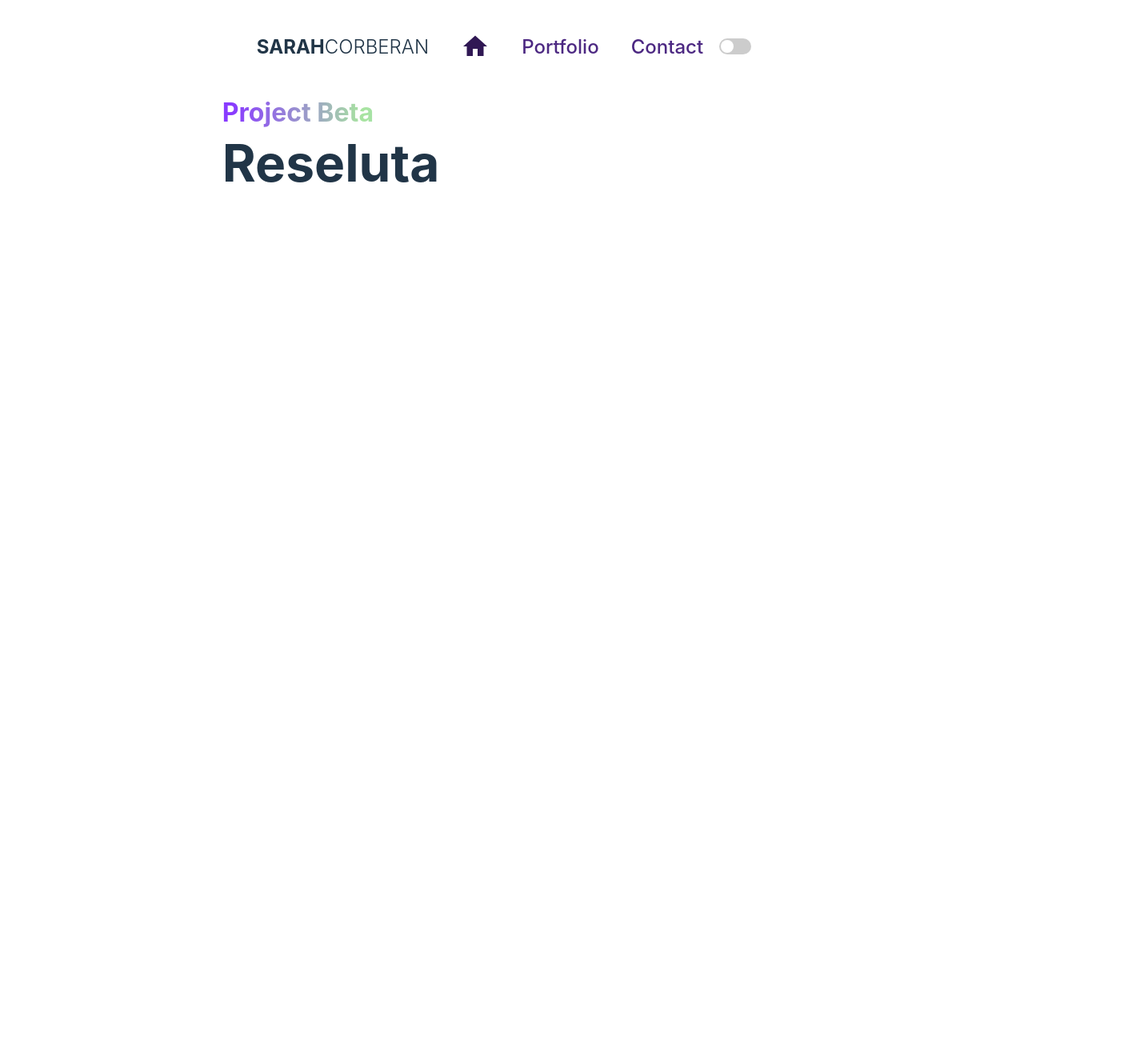
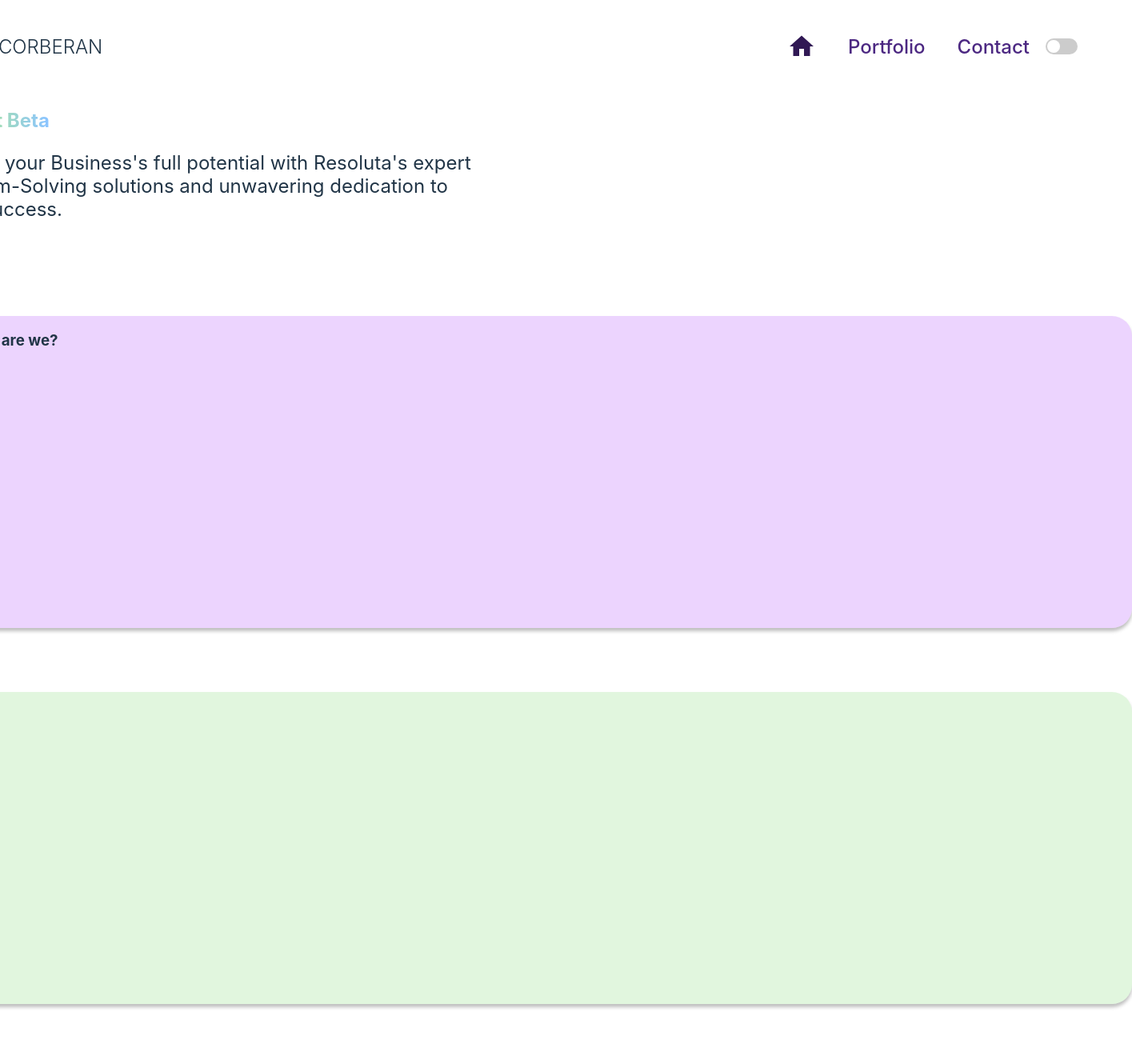
Before and after one commit to scorberan/Project_Gamma, a React (Vite) app: page /reseluta in a window 1280 px wide. Shown: the top 1330 px of the page at 80% size, 1415 px wide, since content can reach past the window. Before the commit the page ends 800 px from the top, so only its background shows below. Built offline with nearby package versions, Linux system fonts and the light colour scheme.

Commit message:
redesign the concepted of inside the projects and added some styles to the swiper

```diff
--- a/src/components/gallery/gallery.scss
+++ b/src/components/gallery/gallery.scss
@@ -21,3 +21,27 @@
   object-fit: cover;
   border-radius: 25px;
 }
+.swiper-pagination,
+.swiper-pagination-clickable,
+.swiper-pagination-bullets,
+.swiper-pagination-horizontal {
+  padding: 5px;
+  width: 171px;
+  border-radius: 25px;
+}
+
+.swiper-pagination-bullet-active {
+  opacity: var(--swiper-pagination-bullet-opacity, 1);
+  background: var(--swiper-pagination-color, var(--color-dark-purple));
+}
+
+.swiper-pagination-bullet {
+  width: var(
+    --swiper-pagination-bullet-width,
+    var(--swiper-pagination-bullet-size, 32px)
+  );
+  height: var(
+    --swiper-pagination-bullet-height,
+    var(--swiper-pagination-bullet-size, 32px)
+  );
+}
--- a/src/components/icons/icons.scss
+++ b/src/components/icons/icons.scss
@@ -1,7 +1,3 @@
-.icon-flags {
-  padding-left: 10px;
-}
-
 .icon-adobe {
   padding-left: 10px;
 }
--- a/src/views/project-beta/ProjectBeta.jsx
+++ b/src/views/project-beta/ProjectBeta.jsx
@@ -1,15 +1,34 @@
 import "./beta.scss";
-import GradientTitle from "../../components/titles/GradientTitle";
+//import ImgReseluta from "../../assets/images/iphone-mockup.png";
+//import GradientTitle from "../../components/titles/GradientTitle";
 import Topbar from "../../components/topbar/Topbar";
+//import ProjectBackgroundTop from "../../components/projects-background/ProjectBackground_Top";
+//import ProjectBackgroundBottom from "../../components/projects-background/ProjectBackground_Bottom";
 
 function ProjectBeta() {
   return (
     <>
-      <section>
+      <section className="background-linear-gradient">
         <Topbar></Topbar>
-
-        <GradientTitle>Project Beta</GradientTitle>
-        <h1 className="title">Reseluta </h1>
+        <div className="title-container">
+          <h2 className="gradient-title">Project Beta</h2>
+          <p className="subtitle">
+            Unlock your Business's full potential with Resoluta's expert
+            Problem-Solving solutions and unwavering dedication to your success.
+          </p>
+        </div>
+        <div className="beta-content">
+          <div className="background-beta-purple">
+            <div>
+              <div className="info-title">
+                <h3>Reseluta?Who are we?</h3>
+              </div>
+              <div></div>
+            </div>
+          </div>
+          <div className="background-beta-green"></div>
+          <div className="background-beta-blue"></div>
+        </div>
       </section>
     </>
   );
--- a/src/views/project-beta/beta.scss
+++ b/src/views/project-beta/beta.scss
@@ -0,0 +1,48 @@
+.title-container {
+  width: 672px;
+  padding-left: 55px;
+}
+.gradient-title {
+  background: linear-gradient(
+    90deg,
+    #893bff 2.68%,
+    #a8e4a0 8.5%,
+    #8cc5ff 20.69%
+  );
+  -webkit-background-clip: text;
+  -webkit-text-fill-color: transparent;
+  background-clip: text;
+}
+.subtitle {
+  font-size: 24px;
+}
+
+.background-beta-purple {
+  background: rgba(201, 131, 253, 0.35);
+  width: 1550px;
+  height: 390px;
+  border-radius: 25px;
+  box-shadow: 0px 4px 4px rgba(0, 0, 0, 0.25);
+}
+.background-beta-green {
+  background: rgba(168, 228, 160, 0.35);
+  width: 1550px;
+  height: 390px;
+  border-radius: 25px;
+  box-shadow: 0px 4px 4px rgba(0, 0, 0, 0.25);
+}
+.background-beta-blue {
+  background: rgba(32, 143, 255, 0.35);
+  width: 1550px;
+  height: 390px;
+  border-radius: 25px;
+  box-shadow: 0px 4px 4px rgba(0, 0, 0, 0.25);
+}
+.beta-content {
+  padding-top: 95px;
+  display: flex;
+  flex-direction: column;
+  flex-wrap: nowrap;
+  align-items: center;
+  gap: 80px;
+}
```
Also changed, not shown: src/assets/images/Landing_page_Illustration_ (2).png (added).
